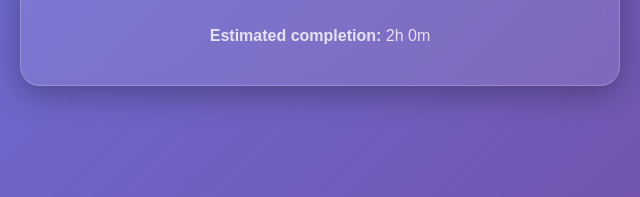
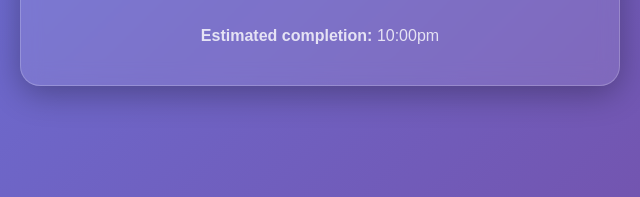
Before and after one commit to Asad-Fahim/TZ-Releases, a plain HTML site: page index.html in a window 1280 px wide. Shown: the part 515-712 px from the top of the page, 320-960 px from the left. Drawn offline with Linux system fonts and the light colour scheme.

Commit message:
Update index.html

```diff
--- a/index.html
+++ b/index.html
@@ -259,35 +259,12 @@
 
 
         <p class="eta">
-            <strong>Estimated completion:</strong> <span id="eta-time">2 hours</span>
+            <strong>Estimated completion:</strong> <span id="eta-time">10:00pm</span>
         </p>
     </div>
 
     <script>
-        function updateETA() {
-            const now = new Date();
-            const targetTime = new Date(now.getTime() + (2 * 60 * 60 * 1000));
 
-            function updateCountdown() {
-                const current = new Date();
-                const diff = targetTime - current;
-
-                if (diff > 0) {
-                    const hours = Math.floor(diff / (1000 * 60 * 60));
-                    const minutes = Math.floor((diff % (1000 * 60 * 60)) / (1000 * 60));
-
-                    document.getElementById('eta-time').textContent =
-                        `${hours}h ${minutes}m`;
-                } else {
-                    document.getElementById('eta-time').textContent = 'Very soon!';
-                }
-            }
-
-            updateCountdown();
-            setInterval(updateCountdown, 60000);
-        }
-
-        updateETA();
     </script>
 </body>
 </html>
```
